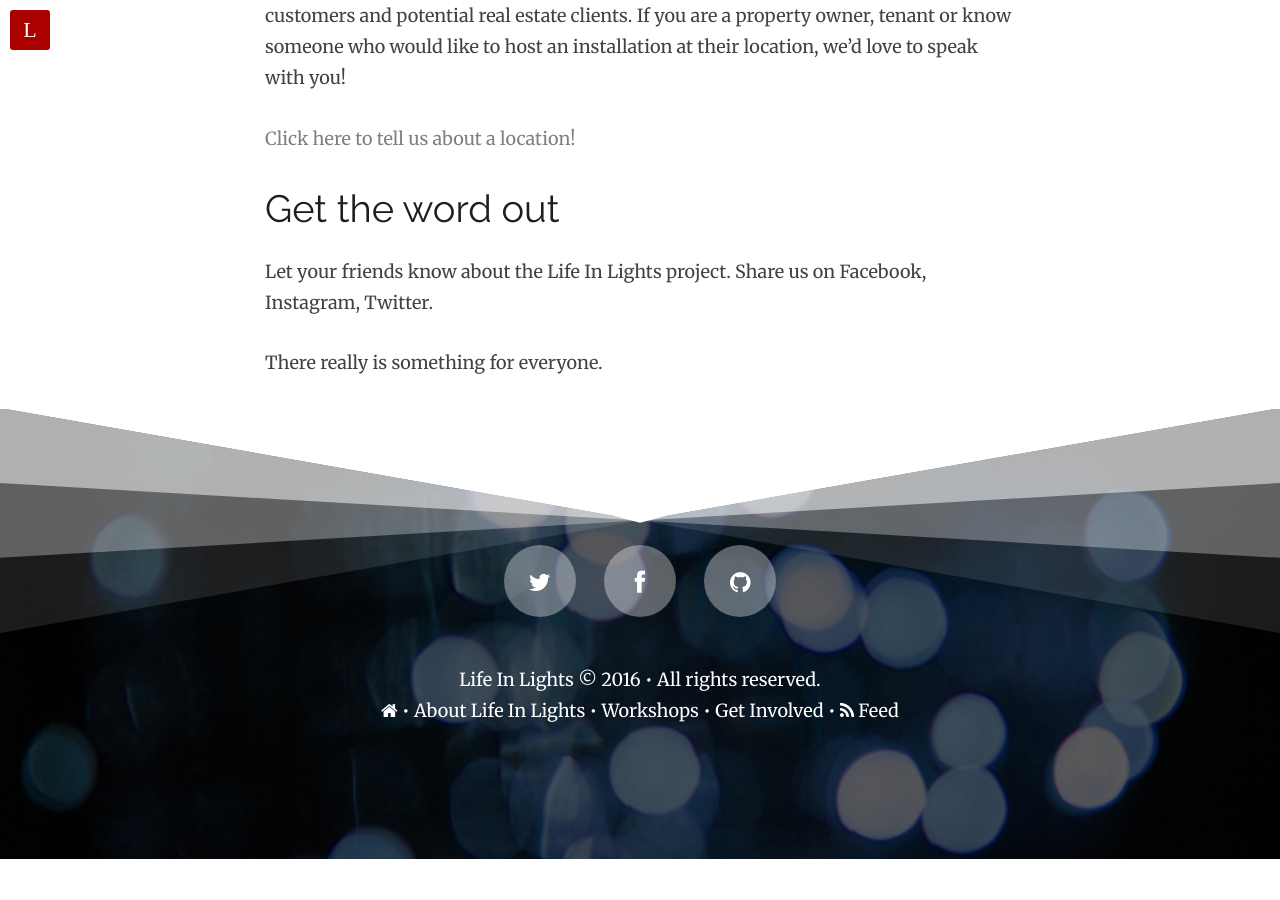
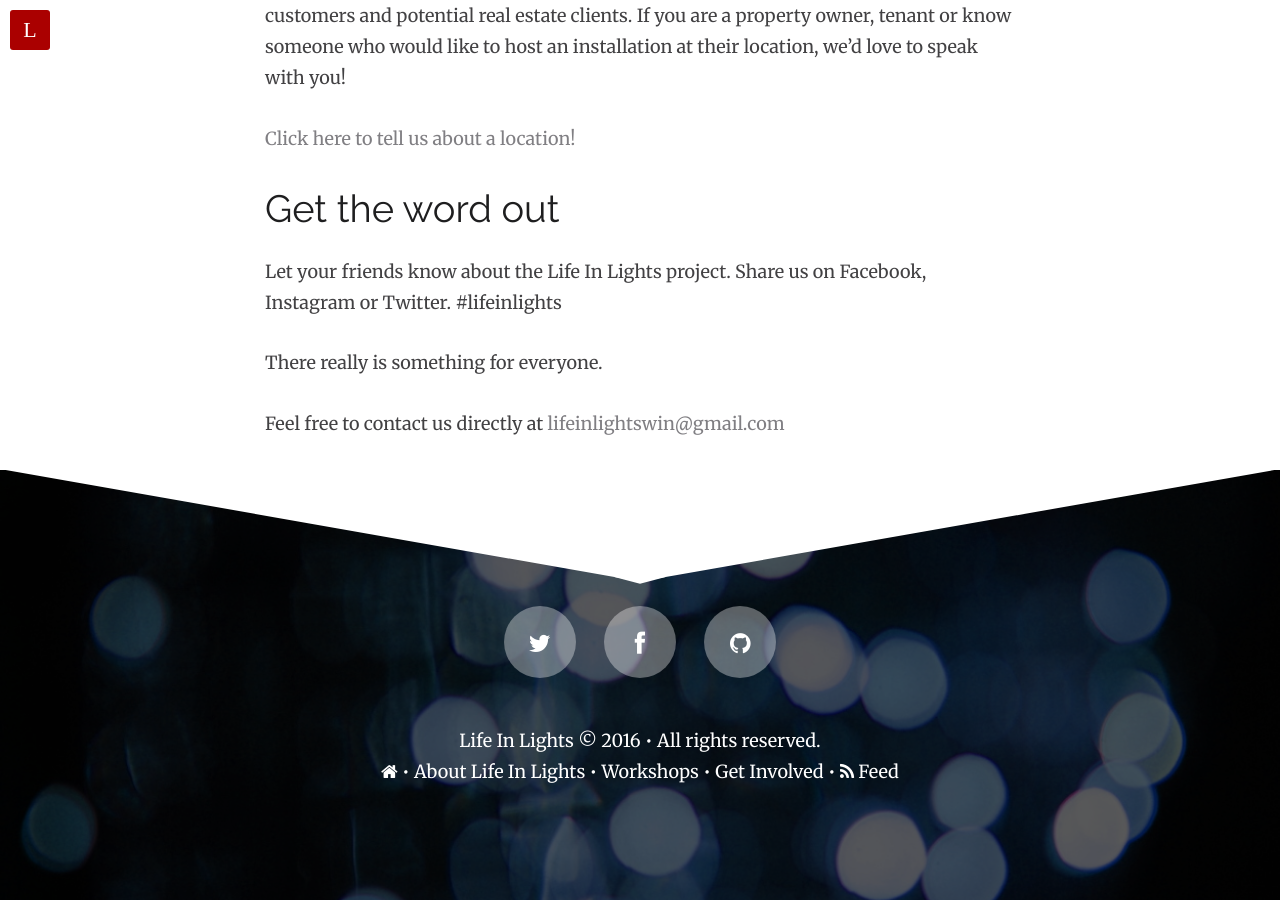
Before and after one commit to LifeInLights/lifeinlights.github.io, a Jekyll site: the page built from get-involved.md, in a window 1280 px wide and 900 px high, scrolled down 1773 px. Built offline with Jekyll 4.4.1, drawn with Linux system fonts in a browser that asks for light colours; nearby versions of some CDN libraries; before the commit the page ends 2632 px from its top, so only the background shows below that.

Commit message:
Correct email address

```diff
--- a/get-involved.md
+++ b/get-involved.md
@@ -33,6 +33,8 @@ The Life In Lights project wants to help downtown business owners and property o
 [Click here to tell us about a location!](http://goo.gl/forms/Xyl6UHaQD5)
 
 #Get the word out
-Let your friends know about the Life In Lights project. Share us on Facebook, Instagram, Twitter.
+Let your friends know about the Life In Lights project. Share us on Facebook, Instagram or Twitter. #lifeinlights
 
 There really is something for everyone.
+
+Feel free to contact us directly at [lifeinlightswin@gmail.com](mailto:lifeinlightswin@gmail.com)
```
Also changed, not shown: _posts/2016-01-06-getting-started.md (+1 -1 lines).
